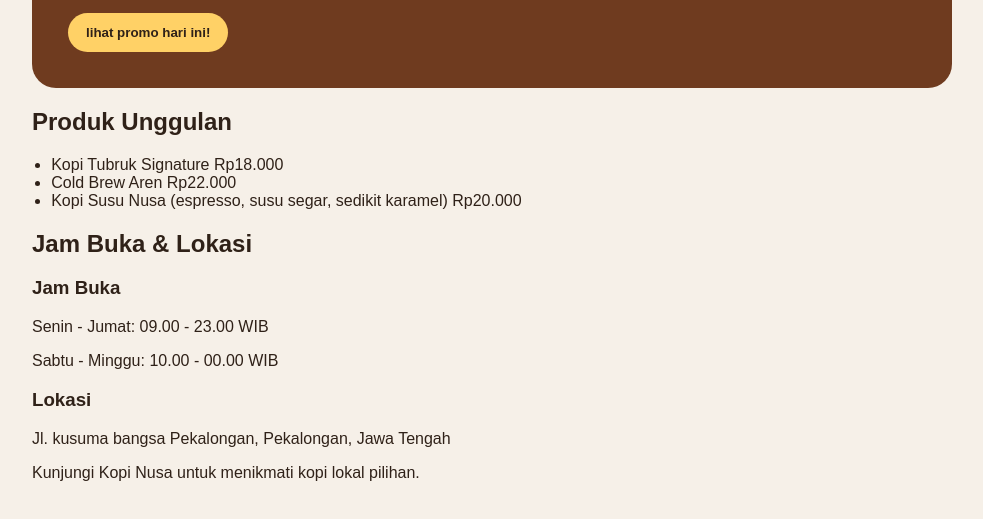
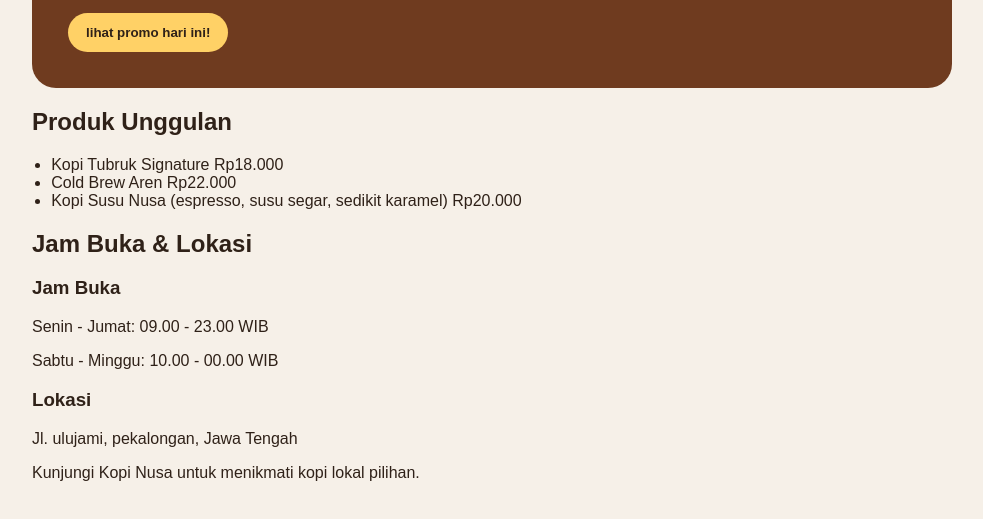
Before and after one commit to cantika-layya/website-umkm, a plain HTML site: page html/index.html in a window 1280 px wide. Shown: the part 175-694 px from the top of the page, without its empty margins (148-1131 px from the left). Drawn offline with Linux system fonts and the light colour scheme; files that its build step writes are made by us from their sources; a script that the page names is missing.

```diff
--- a/html/index.html
+++ b/html/index.html
@@ -40,7 +40,7 @@
 
                 <section class="info-card">
                     <h3>Lokasi</h3>
-                    <p>Jl. kusuma bangsa Pekalongan, Pekalongan, Jawa Tengah</p>
+                    <p>Jl. ulujami, pekalongan, Jawa Tengah</p>
                      <p>Kunjungi Kopi Nusa untuk menikmati kopi lokal pilihan.</p>
                 </section>
 
```
